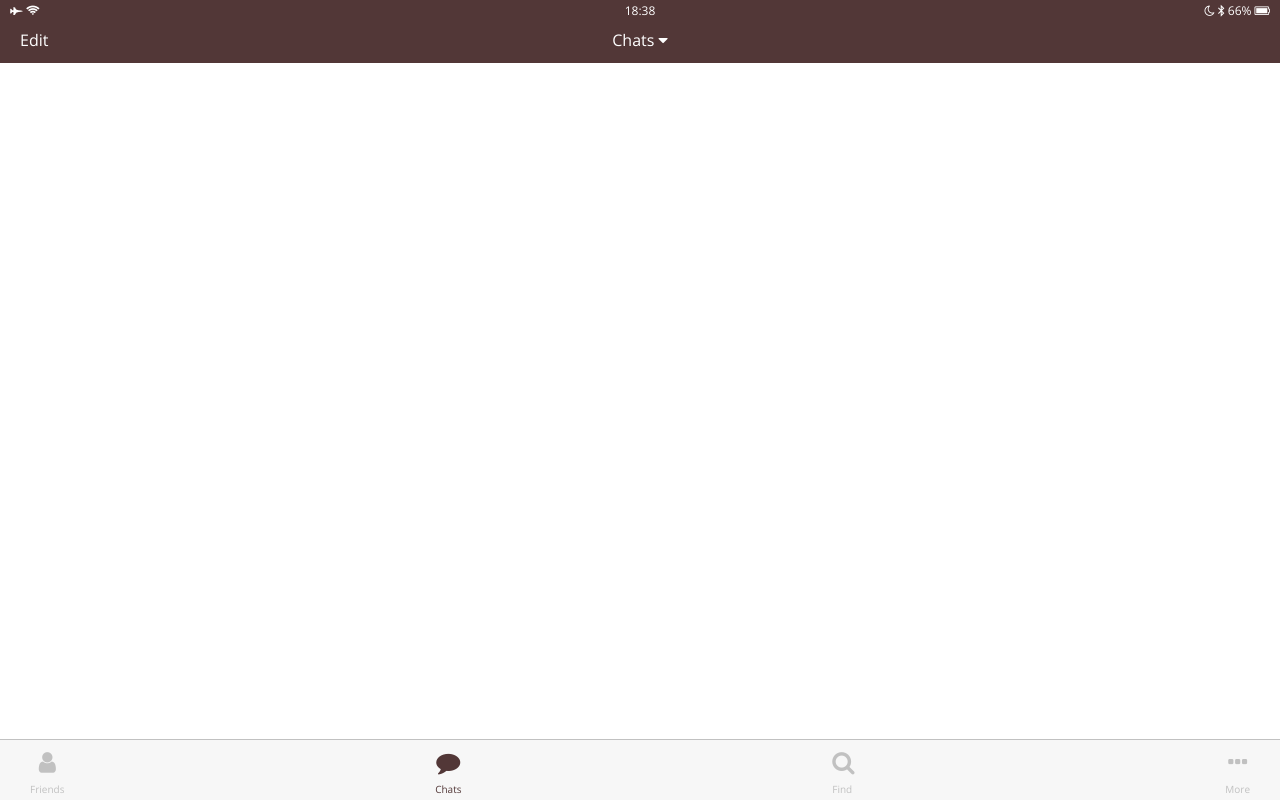
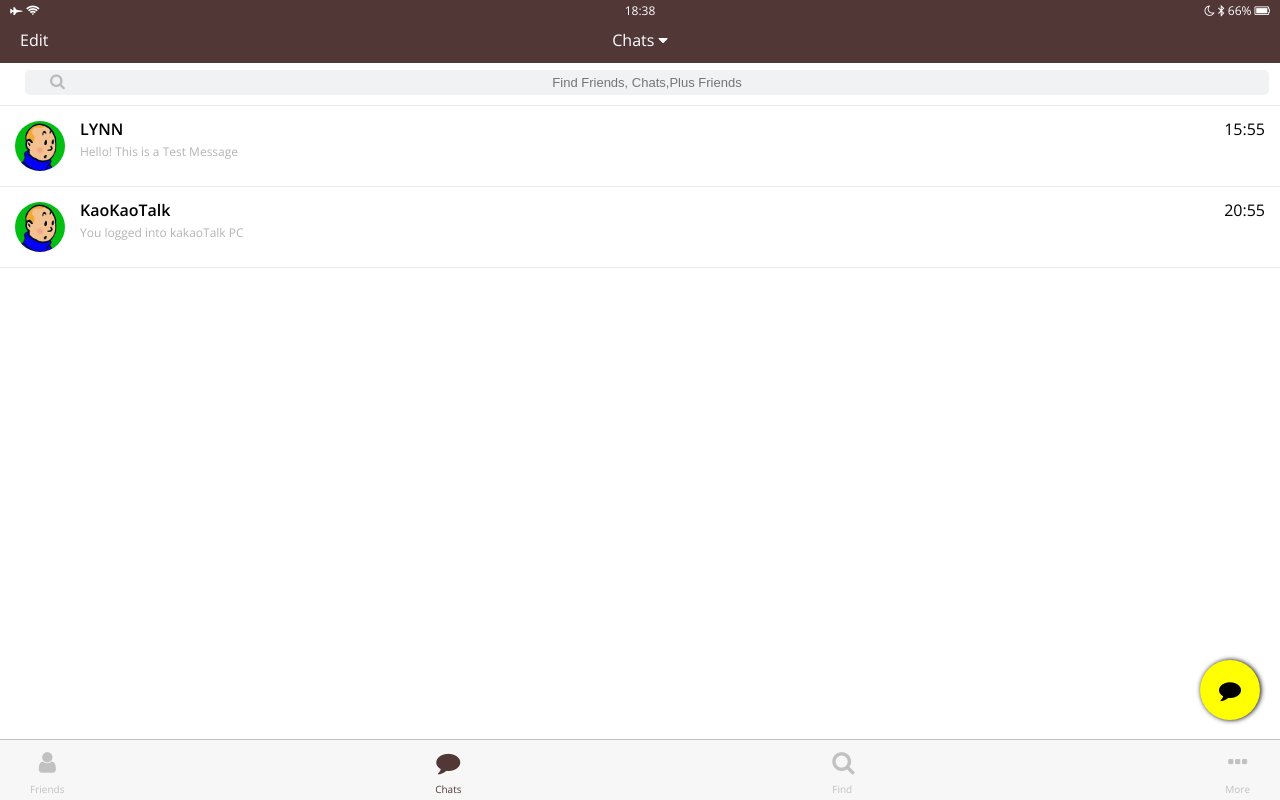
Before and after one commit to tansan25/kakao-clone, a plain HTML site: page chats.html in a window 1280 px wide. Drawn offline with nearby package versions, Linux system fonts and the light colour scheme.

Commit message:
Chats.html, css 따라하기

```diff
--- a/chats.html
+++ b/chats.html
@@ -35,6 +35,45 @@
       </div>
     </div>
   </header>
+  <main class="chats">
+    <div class="search-bar">
+      <i class="fa fa-search"></i>
+      <input type="text" placeholder="Find Friends, Chats,Plus Friends">
+    </div>
+    <ul class="chats_list">
+      <li class="chats_chat">
+        <a href="chat.html">
+          <div class="chat_content">
+            <img src="images/avatar.jpg">
+            <div class="chat_preview">
+              <h3 class="chat_user">LYNN</h3>
+              <span class="chat_last-message">
+                Hello! This is a Test Message
+              </span>
+            </div>
+          </div>
+          <span class="chat_date-time">15:55</span>
+        </a>
+      </li>
+      <li class="chats_chat">
+        <a href="chat.html">
+          <div class="chat_content">
+            <img src="images/avatar.jpg">
+            <div class="chat_preview">
+              <h3 class="chat_user">KaoKaoTalk</h3>
+              <span class="chat_last-message">
+                You logged into kakaoTalk PC
+              </span>
+            </div>
+          </div>
+          <span class="chat_date-time">20:55</span>
+        </a>
+      </li>
+    </ul>
+    <div class="chat-btn">
+      <i class="fa fa-comment"></i>
+    </div>
+  </main>
   <nav class="tab-bar">
   <a href="index.html" class="tab-bar__tab">
     <i class="fa fa-user"></i>
--- /dev/null
+++ b/css/chats.css
@@ -0,0 +1,63 @@
+.chats .chats_list{
+  border-top: 1px solid #ebebeb;
+  width: 100%;
+  border-bottom: 1px solid #ebebeb;
+}
+
+.chats_list .chats_chat{
+  padding:15px;
+  border-bottom: 1px solid #ebebeb;
+}
+
+.chats_list .chats_chat:last-child{
+  border:none;
+}
+
+.chats_chat .chat_content img{
+  width: 50px;
+  border-radius: 50%;
+  margin-right: 15px;
+}
+
+.chats_list .chats_chat a{
+  display: flex;
+  justify-content: space-between;
+  text-decoration: none;
+  color:inherit;
+}
+
+.chats_chat .chat_content{
+  display: flex;
+  align-items: flex-start;
+}
+
+.chat_preview .chat_user{
+  font-weight:600;
+  margin-bottom: 5px;
+}
+
+.chat_preview .chat_last-message{
+  color:#b4b4b4;
+  font-size:12px;
+}
+
+.chat_preview .chat_date-time{
+  font-size: 10px;
+  color: #b4b4b4;
+}
+
+.chat-btn{
+  width: 60px;
+  height: 60px;
+  background-color: yellow;
+  display: flex;
+  justify-content: center;
+  align-items: center;
+  border-radius: 50%;
+  position: fixed;
+  right:20px;
+  bottom : 80px;
+  font-size: 22px;
+  color: #52337;
+  box-shadow: 1px 0 5px rgba(0,0,0,1);
+}
--- a/css/style.css
+++ b/css/style.css
@@ -5,3 +5,4 @@
 @import 'navigation.css';
 @import 'search-bar.css';
 @import 'friends.css';
+@import 'chats.css';
```
